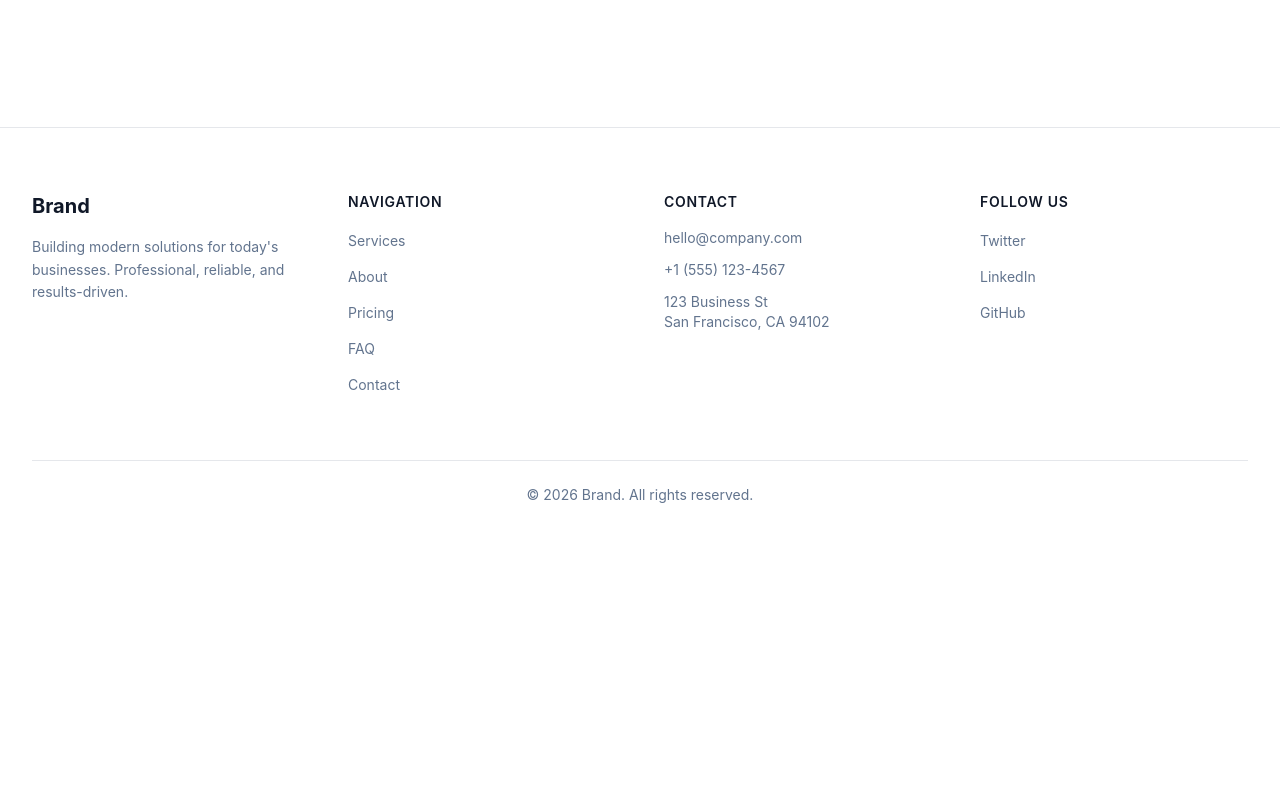
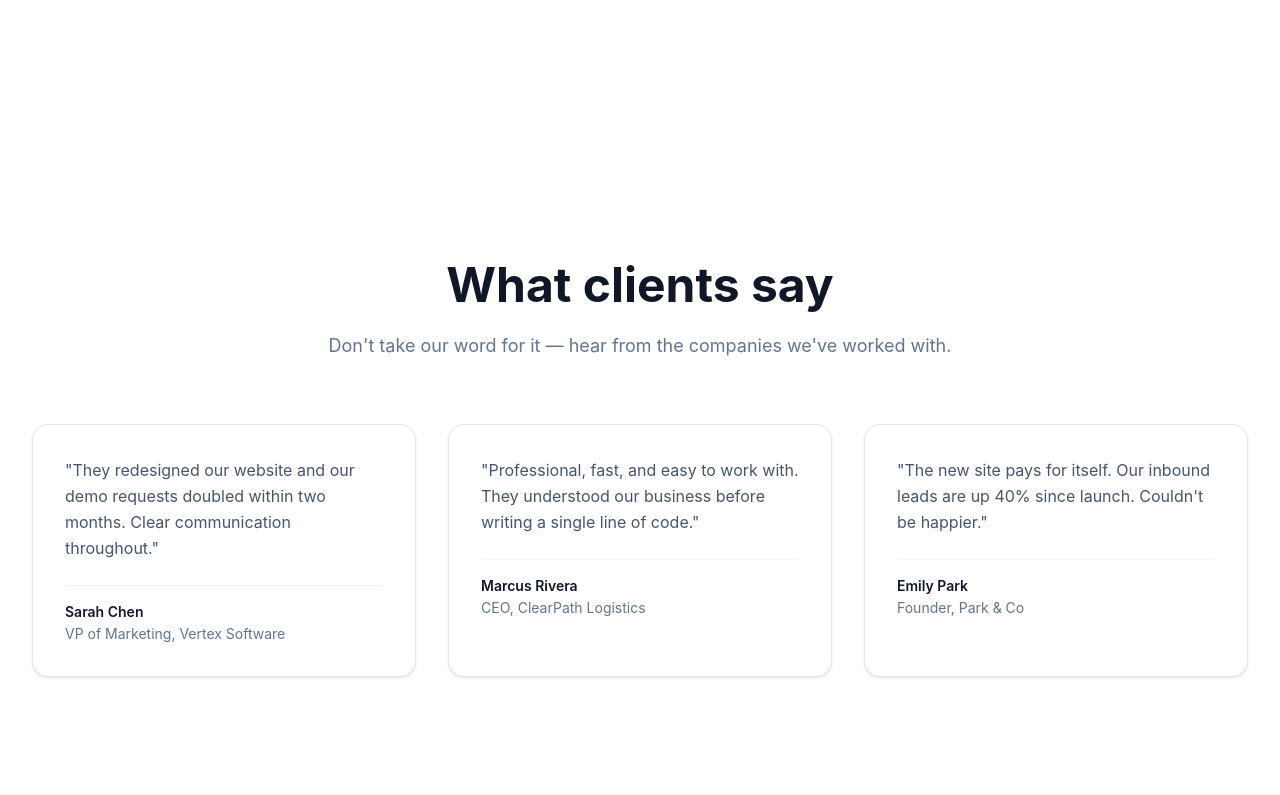
Before and after one commit to manu-com/business-template, a React (Vite) app: page / in a window 1280 px wide. Shown: the part 2125-2920 px from the top of the page. Before the commit the page ends 2654 px from the top, so only its background shows below. Built offline with nearby package versions, Linux system fonts and the light colour scheme.

Commit message:
feat: add testimonials section

```diff
--- a/src/App.jsx
+++ b/src/App.jsx
@@ -1,6 +1,6 @@
 import { Navbar } from "./components/layout";
 import { Footer } from "./components/layout";
-import { About, Hero, Services } from "./components/sections";
+import { About, Hero, Services, Testimonials } from "./components/sections";
 
 function App() {
   return (
@@ -30,6 +30,8 @@ function App() {
         }
       />
 
+      <Testimonials />
+
       <Footer />
     </>
   );
--- /dev/null
+++ b/src/components/sections/Testimonials.jsx
@@ -0,0 +1,56 @@
+import { Card, Container, SectionTitle } from "../ui";
+
+const defaultTestimonials = [
+  {
+    quote:
+      "They redesigned our website and our demo requests doubled within two months. Clear communication throughout.",
+    name: "Sarah Chen",
+    role: "VP of Marketing, Vertex Software",
+  },
+  {
+    quote:
+      "Professional, fast, and easy to work with. They understood our business before writing a single line of code.",
+    name: "Marcus Rivera",
+    role: "CEO, ClearPath Logistics",
+  },
+  {
+    quote:
+      "The new site pays for itself. Our inbound leads are up 40% since launch. Couldn't be happier.",
+    name: "Emily Park",
+    role: "Founder, Park & Co",
+  },
+];
+
+export default function Testimonials({ testimonials = defaultTestimonials }) {
+  return (
+    <section className="bg-white py-16 sm:py-24 lg:py-32" id="testimonials">
+      <Container>
+        <SectionTitle
+          title="What clients say"
+          description="Don't take our word for it — hear from the companies we've worked with."
+        />
+
+        <div className="mt-12 grid gap-8 sm:grid-cols-2 lg:mt-16 lg:grid-cols-3 lg:gap-8">
+          {testimonials.map((testimonial) => (
+            <Card key={testimonial.name}>
+              <blockquote>
+                <p className="text-base leading-relaxed text-slate-600">
+                  "{testimonial.quote}"
+                </p>
+              </blockquote>
+
+              <div className="mt-6 border-t border-gray-100 pt-4">
+                <p className="text-sm font-semibold text-gray-900">
+                  {testimonial.name}
+                </p>
+                <p className="mt-0.5 text-sm text-slate-500">
+                  {testimonial.role}
+                </p>
+              </div>
+            </Card>
+          ))}
+        </div>
+      </Container>
+    </section>
+  );
+}
--- a/src/components/sections/index.js
+++ b/src/components/sections/index.js
@@ -1,3 +1,4 @@
 export { default as About } from "./About";
 export { default as Hero } from "./Hero";
 export { default as Services } from "./Services";
+export { default as Testimonials } from "./Testimonials";
```
